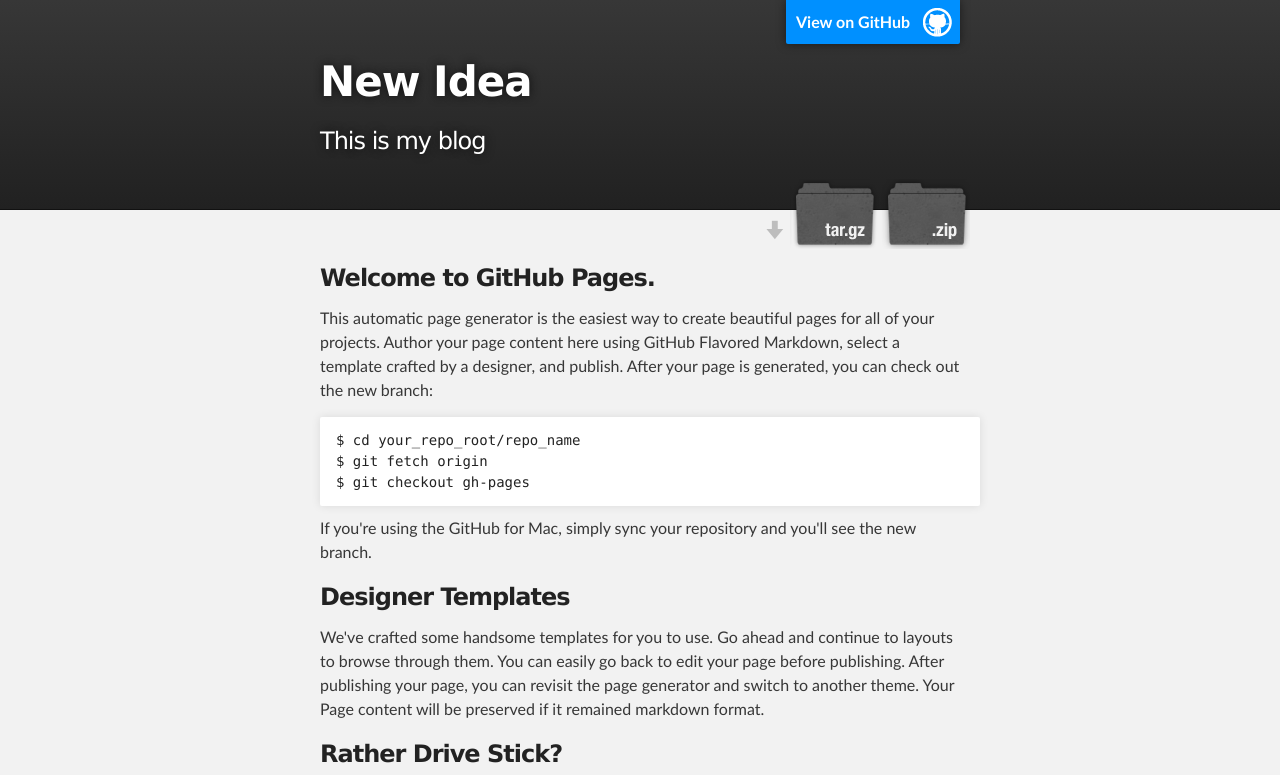
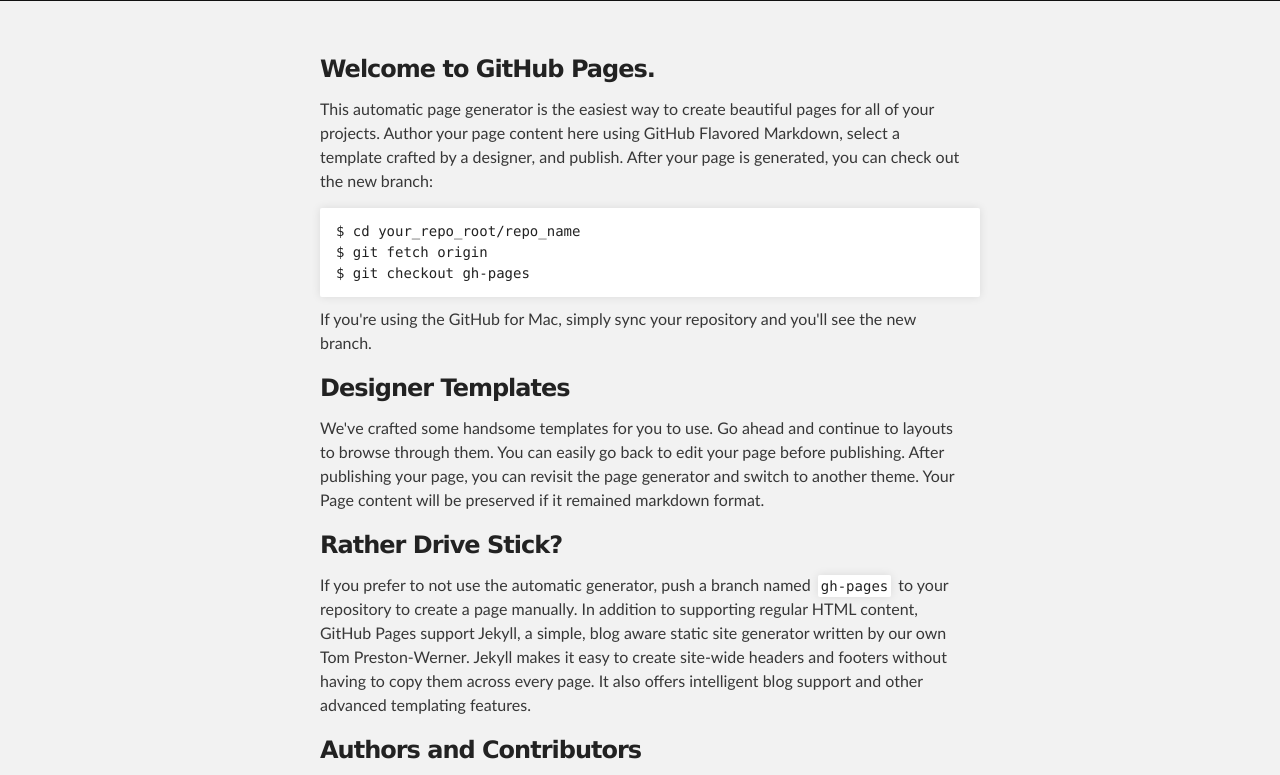
Before and after one commit to xiezhihua120/Blog, a plain HTML site: page index.html in a window 1280 px wide. Shown: the top 775 px of the page. Drawn offline with Linux system fonts and the light colour scheme.

Commit message:
Update index.html

```diff
--- a/index.html
+++ b/index.html
@@ -14,7 +14,7 @@
   <body>
 
     <!-- HEADER -->
-    <div id="header_wrap" class="outer">
+<!--    <div id="header_wrap" class="outer">
         <header class="inner">
           <a id="forkme_banner" href="https://github.com/xiezhihua120/Blog">View on GitHub</a>
 
@@ -27,7 +27,7 @@
             </section>
         </header>
     </div>
-
+-->
     <!-- MAIN CONTENT -->
     <div id="main_content_wrap" class="outer">
       <section id="main_content" class="inner">
```
